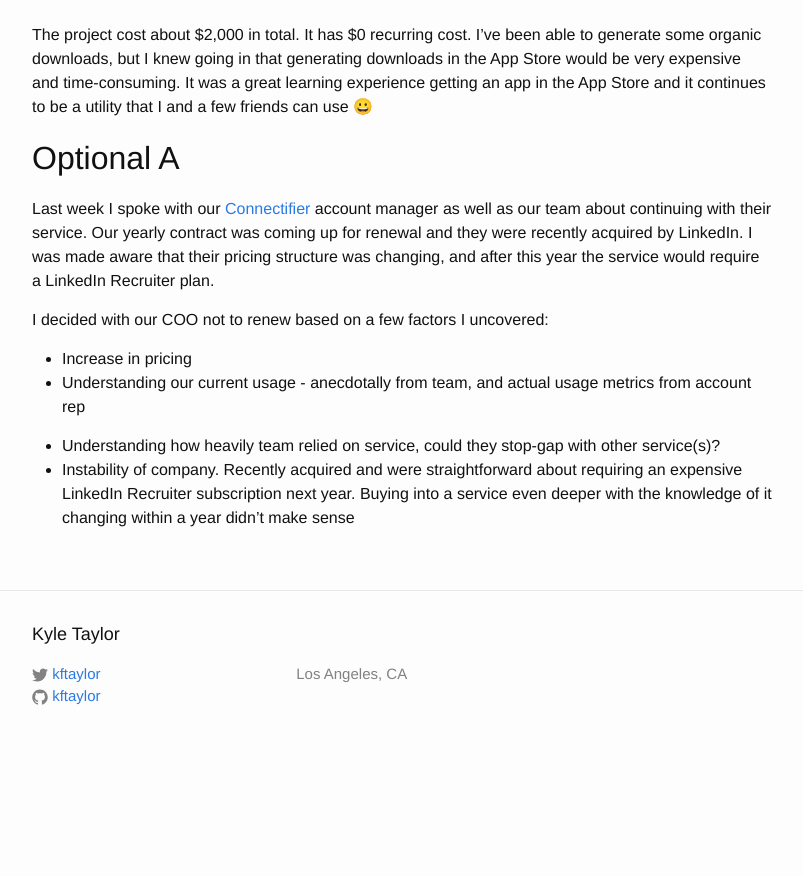
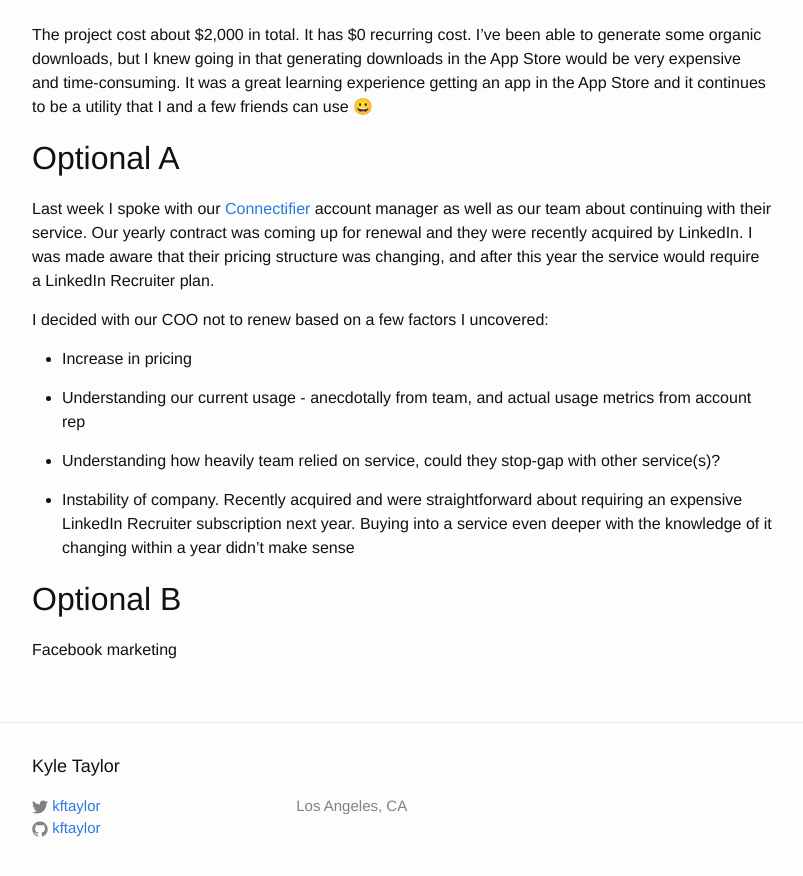
Before and after one commit to kftaylor/kftaylor.github.io, a Jekyll site: the page built from about.md, in a window 1280 px wide and 900 px high, scrolled down 1198 px. Shown: the top 876 px of the window, without its empty margins (238-1041 px from the left). Built offline with Jekyll 4.4.1, drawn with Linux system fonts in a browser that asks for light colours; before the commit the page ends 1966 px from its top, so only the background shows below that.

Commit message:
Update from Forestry.io - about.md

```diff
--- a/about.md
+++ b/about.md
@@ -37,7 +37,13 @@ Last week I spoke with our [Connectifier](https://www.connectifier.com) account
 I decided with our COO not to renew based on a few factors I uncovered:
 
 *   Increase in pricing
+
 *   Understanding our current usage - anecdotally from team, and actual usage metrics from account rep
 
 *   Understanding how heavily team relied on service, could they stop-gap with other service(s)?
+
 *   Instability of company. Recently acquired and were straightforward about requiring an expensive LinkedIn Recruiter subscription next year. Buying into a service even deeper with the knowledge of it changing within a year didn't make sense
+
+## Optional B
+
+Facebook marketing
```
